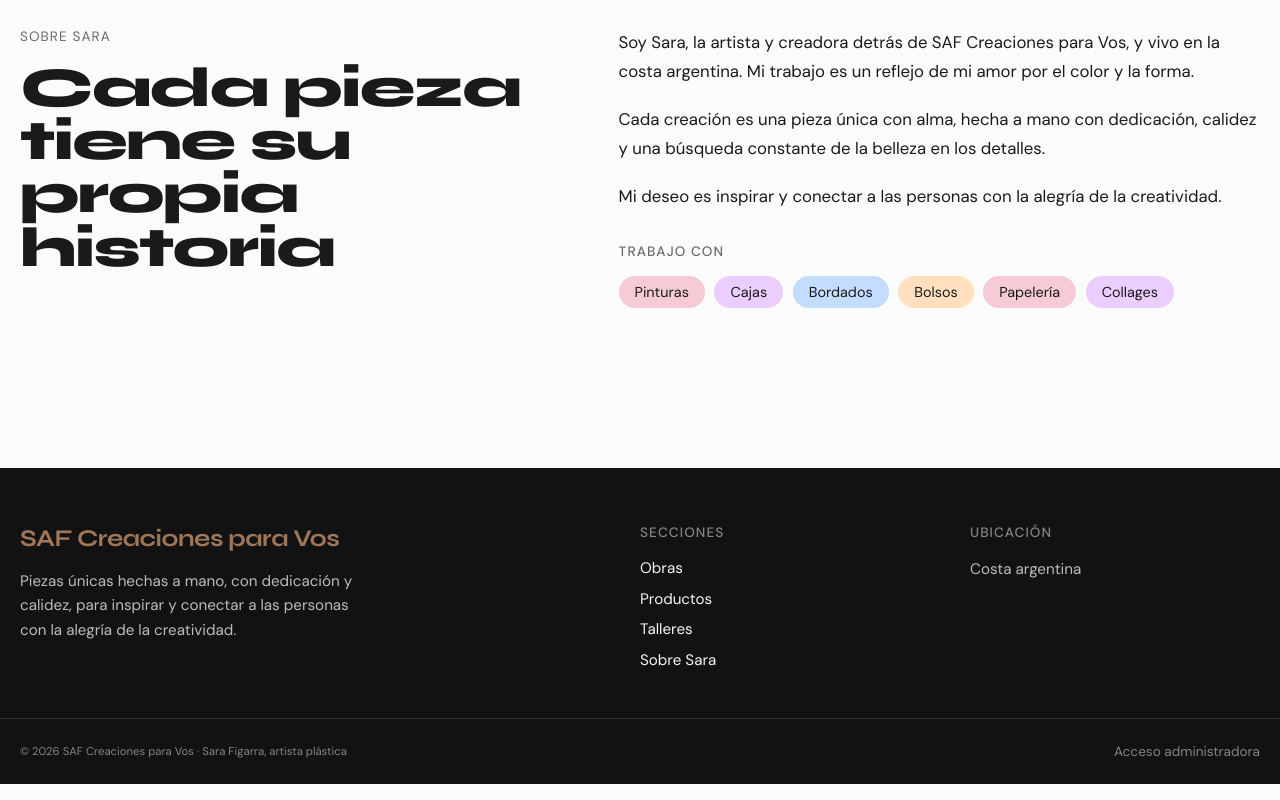
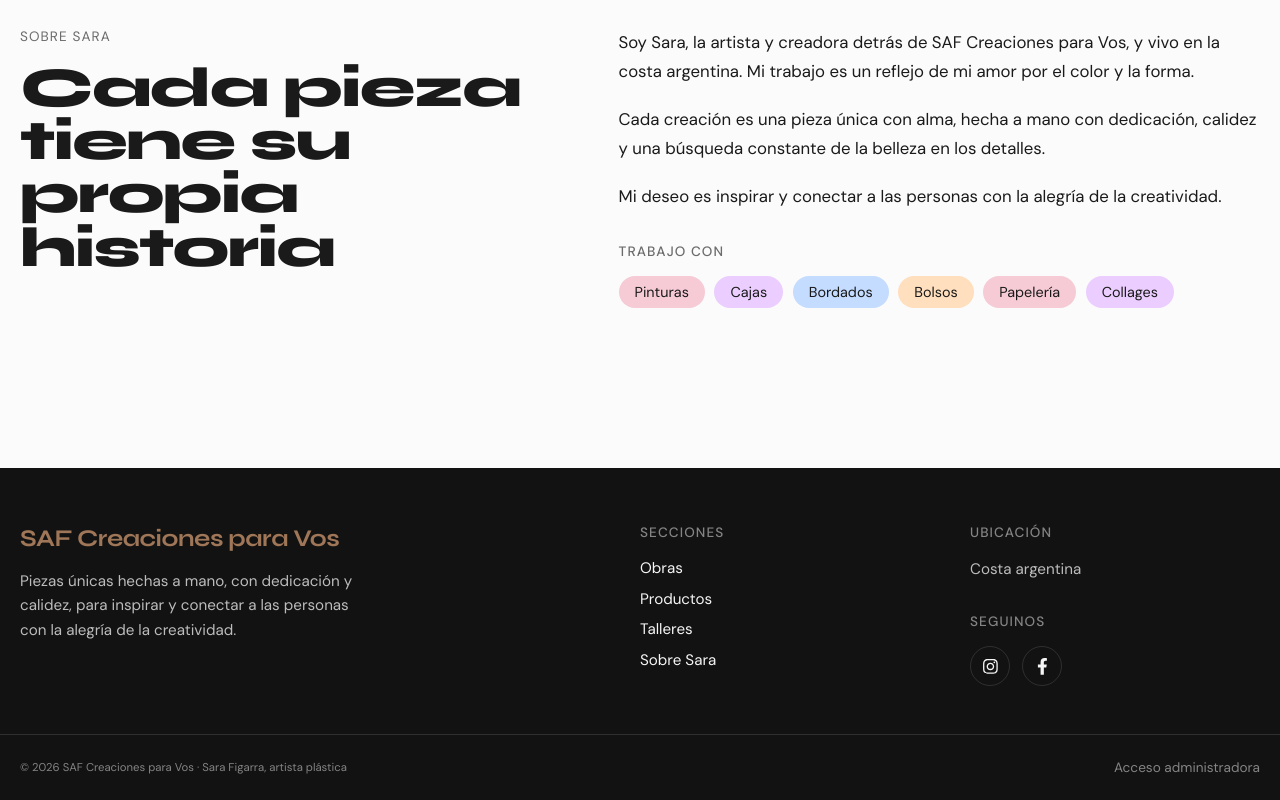
Before and after one commit to aylenfrisoli/proyecto-integrador-adaitw, a React (Vite) app in the folder frontend/: page / in a window 1280 px wide. Shown: the part 2334-3134 px from the top of the page. Built offline with nearby package versions, Linux system fonts and the light colour scheme; no server answers.

Commit message:
Agrego los íconos de redes en el footer

```diff
--- a/frontend/src/components/Footer.jsx
+++ b/frontend/src/components/Footer.jsx
@@ -1,8 +1,16 @@
+import { FaFacebookF, FaInstagram } from "react-icons/fa";
 import { Link } from "react-router-dom";
+import { REDES } from "../config/contacto";
 import { SECCIONES } from "../config/secciones";
 import styles from "./Footer.module.css";
 
-// pie de pagina oscuro con la marca, los links a las secciones y la ubicacion
+// icono de cada red, se elige con el id que tiene en config/contacto.js
+const ICONOS = {
+  instagram: FaInstagram,
+  facebook: FaFacebookF,
+};
+
+// pie de pagina oscuro con la marca, los links a las secciones, la ubicacion y las redes
 function Footer() {
   // el anio se calcula para no tener que actualizar el copyright a mano
   const anio = new Date().getFullYear();
@@ -34,6 +42,28 @@ function Footer() {
         <div>
           <h2 className={styles.title}>Ubicación</h2>
           <p className={styles.text}>Costa argentina</p>
+
+          <h2 className={`${styles.title} ${styles.tituloRedes}`}>Seguinos</h2>
+          <ul className={styles.redes}>
+            {REDES.map((red) => {
+              // con mayuscula inicial para que react lo use como componente
+              const Icono = ICONOS[red.id];
+              return (
+                <li key={red.id}>
+                  {/* target _blank abre la red en otra pestaña; noopener evita que esa pagina controle esta */}
+                  <a
+                    href={red.url}
+                    target="_blank"
+                    rel="noopener noreferrer"
+                    className={styles.red}
+                    aria-label={`${red.nombre} de SAF Creaciones para Vos`}
+                  >
+                    <Icono aria-hidden="true" />
+                  </a>
+                </li>
+              );
+            })}
+          </ul>
         </div>
       </div>
 
```
